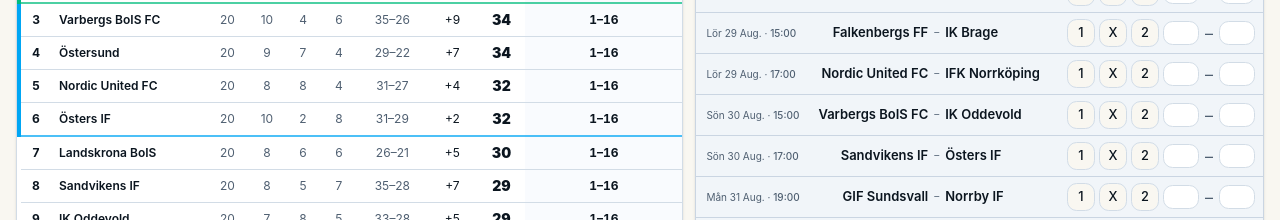
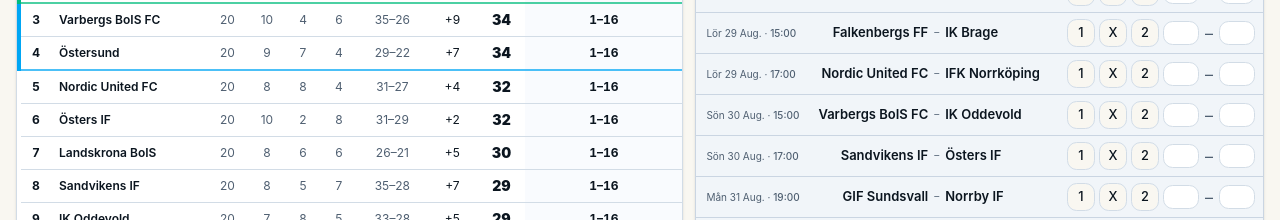
Before and after one commit to hullarn/superettan-simulator, a Next.js app: page / in a window 1280 px wide. Shown: the part 206-426 px from the top of the page. Built offline with nearby package versions, Linux system fonts and the light colour scheme; no server answers.

Commit message:
Rätta blå kvalgräns

```diff
--- a/components/simulator.tsx
+++ b/components/simulator.tsx
@@ -80,7 +80,7 @@
 
 function zoneBorderClass(position: number) {
   if (position <= 2) return 'border-l-4 border-l-emerald-500';
-  if (position <= 6) return 'border-l-4 border-l-sky-500';
+  if (position <= 4) return 'border-l-4 border-l-sky-500';
   if (position <= 12) return 'border-l-4 border-l-transparent';
   if (position <= 14) return 'border-l-4 border-l-amber-500';
   return 'border-l-4 border-l-rose-500';
@@ -230,7 +230,7 @@
                   {table.map((team) => {
                     const focused = Boolean(focusTeam) && team.name === focusTeam;
                     const flashing = flashState.teams.has(team.name);
-                    return <tr key={team.id} className={cn('transition-colors hover:bg-muted/35', focused && 'bg-primary/[0.08] font-semibold', flashing && (flashState.version % 2 === 0 ? 'table-row-flash-a' : 'table-row-flash-b'), team.position === 3 && 'border-t-2 border-t-emerald-500/70', team.position === 7 && 'border-t-2 border-t-sky-500/70', team.position === 13 && 'border-t-2 border-t-amber-500/70', team.position === 15 && 'border-t-2 border-t-rose-500/70')}>
+                    return <tr key={team.id} className={cn('transition-colors hover:bg-muted/35', focused && 'bg-primary/[0.08] font-semibold', flashing && (flashState.version % 2 === 0 ? 'table-row-flash-a' : 'table-row-flash-b'), team.position === 3 && 'border-t-2 border-t-emerald-500/70', team.position === 5 && 'border-t-2 border-t-sky-500/70', team.position === 13 && 'border-t-2 border-t-amber-500/70', team.position === 15 && 'border-t-2 border-t-rose-500/70')}>
                       <td className={cn('px-2 py-1.5 text-center font-bold', zoneBorderClass(team.position))}>{team.position}</td><td className="max-w-44 px-2 py-1.5"><span className={cn('flex min-w-0 items-center gap-1.5 font-semibold', focused && 'text-primary')}><span className="truncate">{team.name}</span>{team.worst <= 2 && <CheckCircle2 className="size-3.5 shrink-0 text-emerald-600" aria-label="Topp 2 säkrat" />}</span></td><td className="px-2 py-1.5 text-center text-muted-foreground">{team.played}</td><td className="px-2 py-1.5 text-center text-muted-foreground">{team.won}</td><td className="px-2 py-1.5 text-center text-muted-foreground">{team.drawn}</td><td className="px-2 py-1.5 text-center text-muted-foreground">{team.lost}</td><td className="px-2 py-1.5 text-center text-muted-foreground">{team.goalsFor}–{team.goalsAgainst}</td><td className="px-2 py-1.5 text-center">{team.goalDifference > 0 ? '+' : ''}{team.goalDifference}</td><td className="px-2 py-1.5 text-center text-sm font-black">{team.points}</td><td className="bg-primary/[0.025] px-2 py-1.5 text-center font-bold tabular-nums">{isFinalTable ? team.position : `${team.best}–${team.worst}`}</td>
                     </tr>;
                   })}
```
